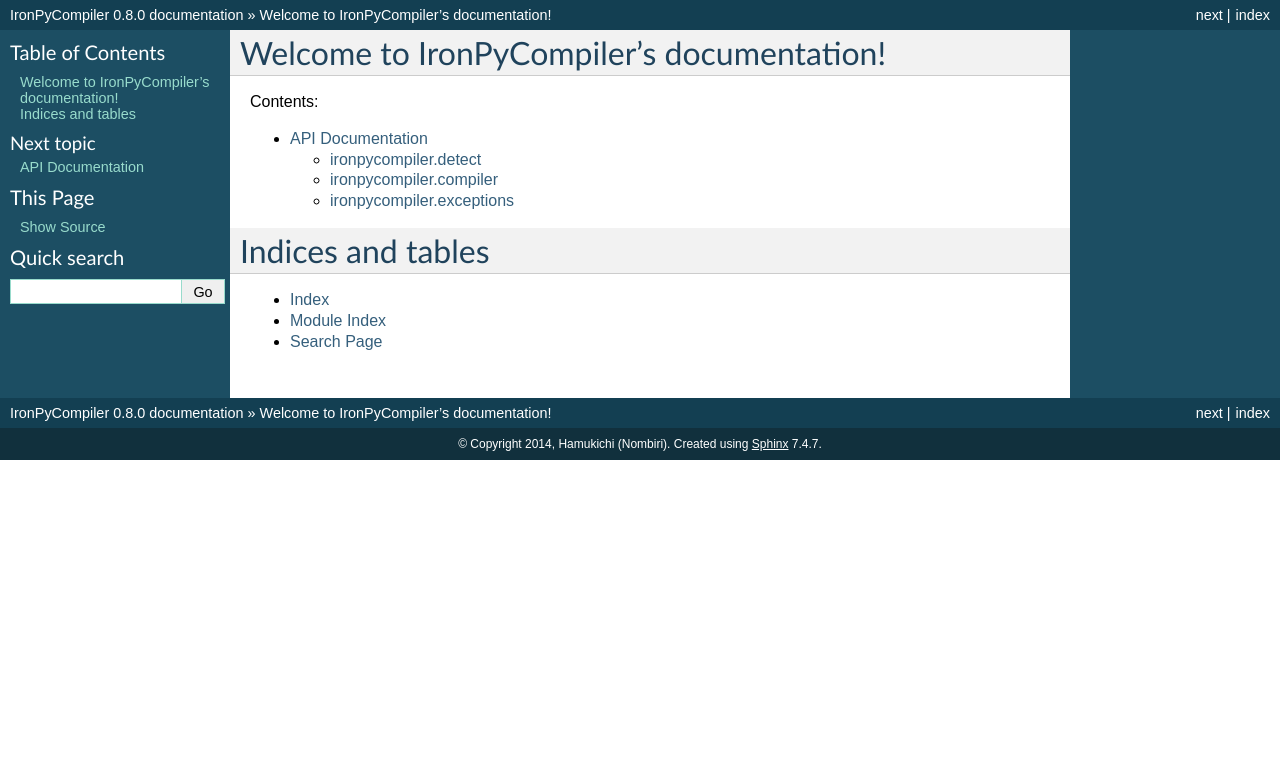
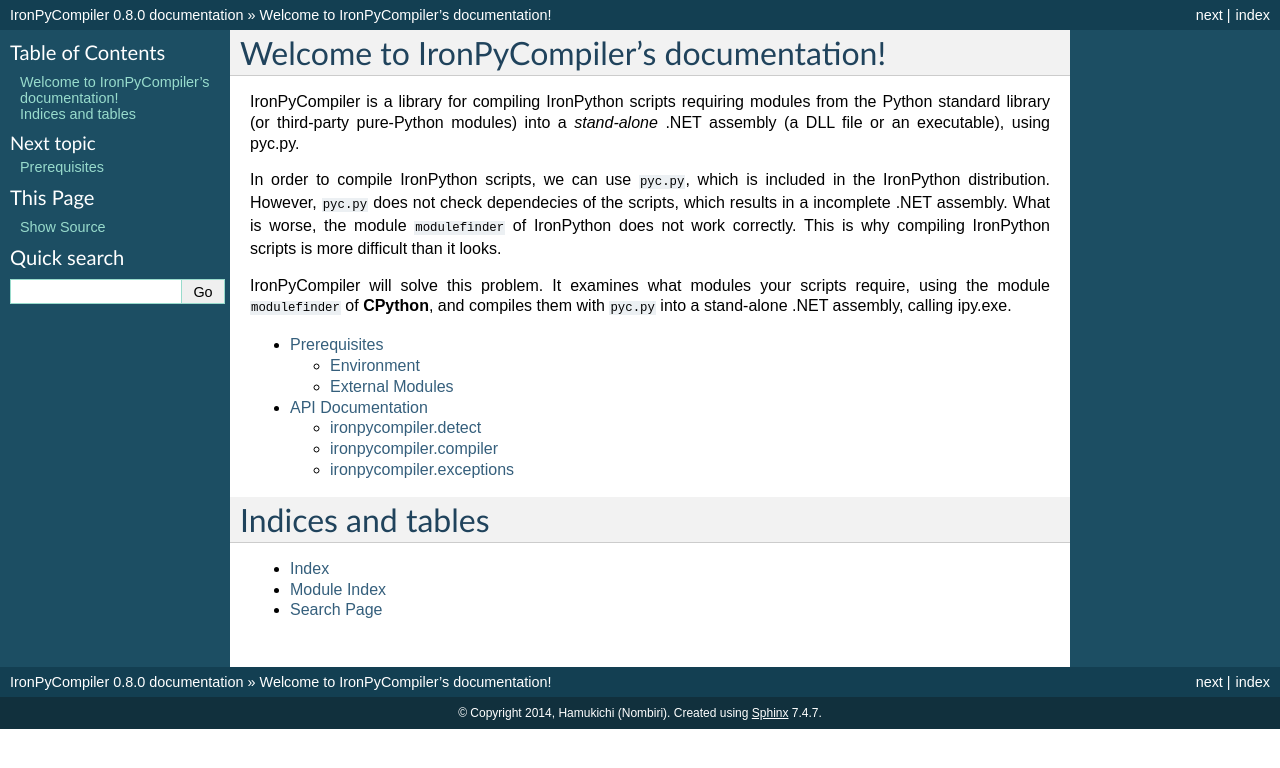
Before and after one commit to hamukichi/ironpycompiler, a Sphinx documentation site: the page built from doc/index.rst, in a window 1280 px wide. Shown: the top 768 px of the page. Built offline with Sphinx 7.4.7, drawn with Linux system fonts in a browser that asks for light colours.

Commit message:
Added prerequisites.rst, and revised index.rst

```diff
--- a/doc/index.rst
+++ b/doc/index.rst
@@ -6,11 +6,27 @@
 Welcome to IronPyCompiler's documentation!
 ==========================================
 
-Contents:
+IronPyCompiler is a library for compiling IronPython scripts
+requiring modules from the Python standard library (or third-party
+pure-Python modules) into a *stand-alone* .NET assembly (a DLL file
+or an executable), using pyc.py.
+
+In order to compile IronPython scripts, we can use ``pyc.py``, which is
+included in the IronPython distribution. However, ``pyc.py`` does not
+check dependecies of the scripts, which results in a incomplete .NET
+assembly. What is worse, the module ``modulefinder`` of IronPython
+does not work correctly. This is why compiling IronPython scripts is
+more difficult than it looks.
+
+IronPyCompiler will solve this problem. It examines what modules your
+scripts require, using the module ``modulefinder`` of **CPython**, and
+compiles them with ``pyc.py`` into a stand-alone .NET assembly, calling
+ipy.exe.
 
 .. toctree::
    :maxdepth: 2
 
+   prerequisites
    api
 
 
```
Also changed, not shown: doc/prerequisites.rst (added, +19 -0 lines).
